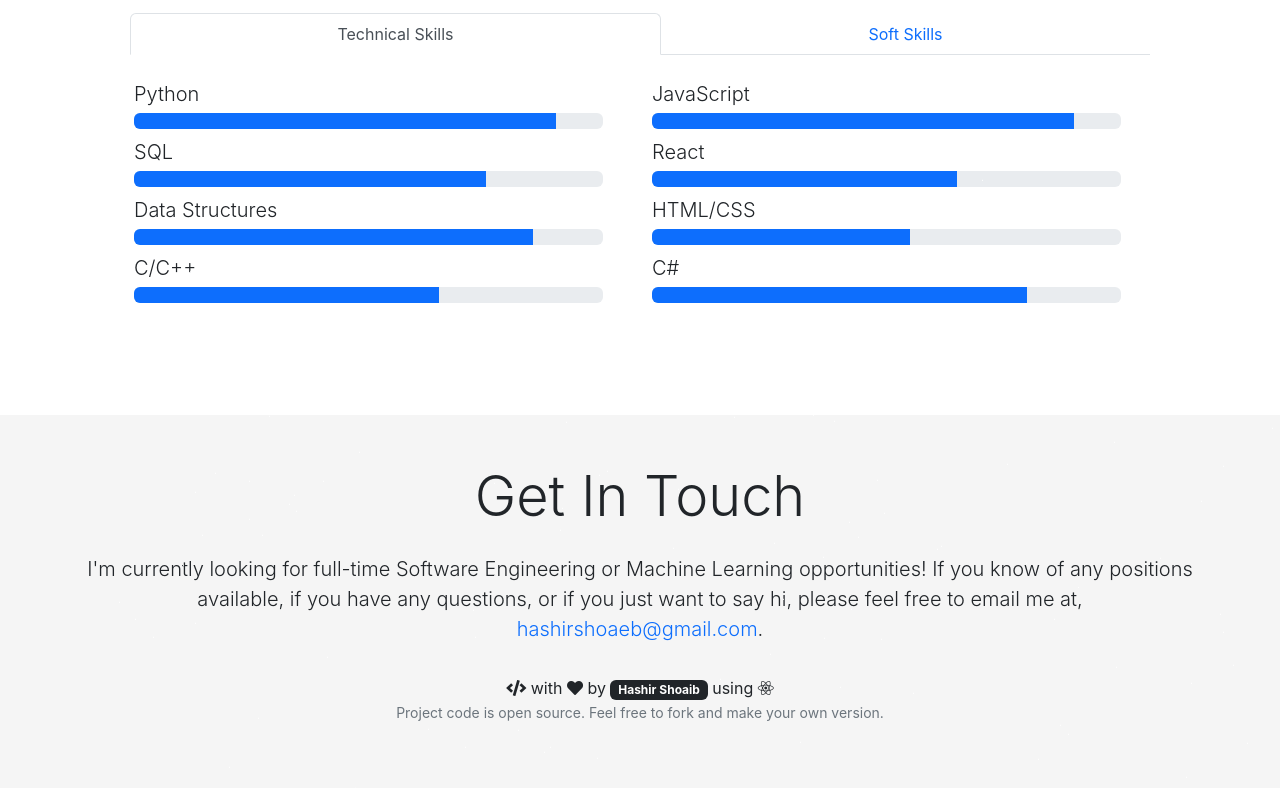
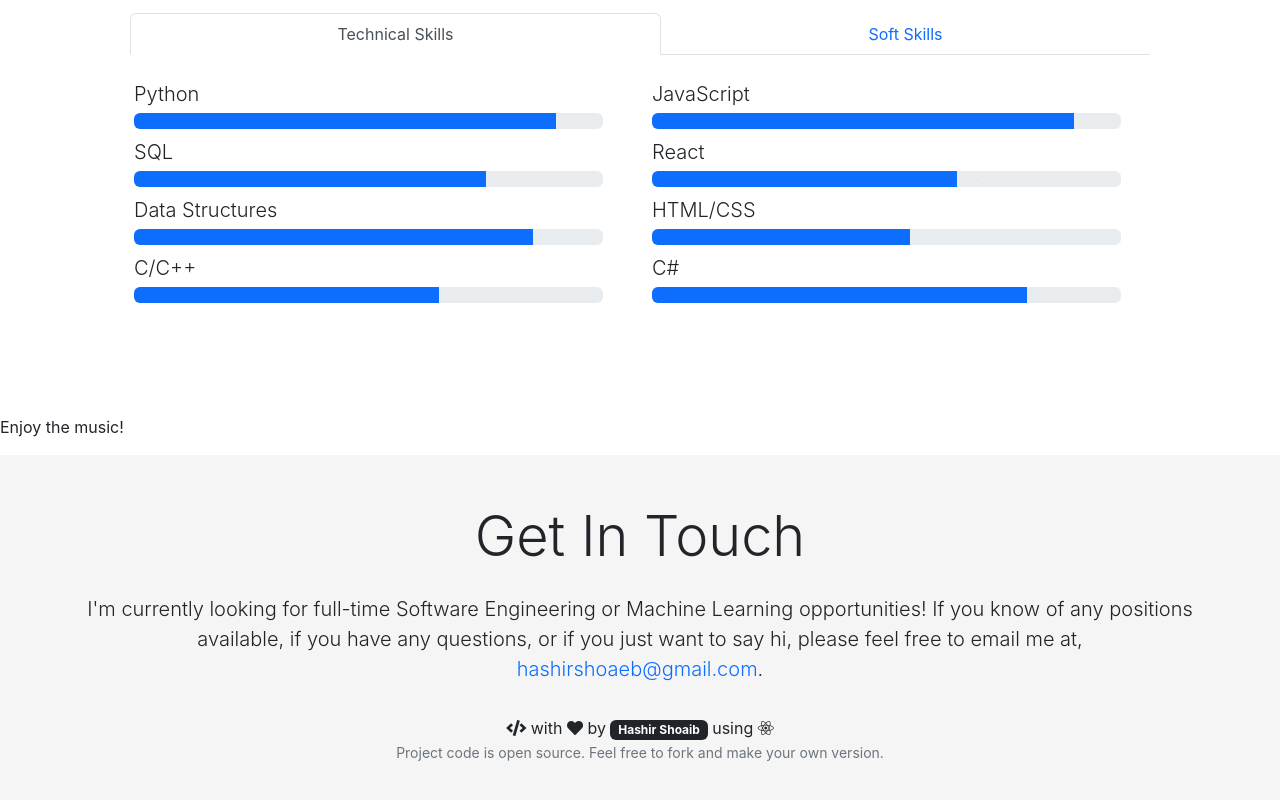
Before and after one commit to hashirshoaeb/home, a React (Create React App) app: page / in a window 1280 px wide. Shown: the part 2436-3236 px from the top of the page. Built offline with nearby package versions, Linux system fonts and the light colour scheme; no server answers.

Commit message:
Add audio player

```diff
--- a/src/App.js
+++ b/src/App.js
@@ -21,6 +21,7 @@ import Skills from "./components/home/Skills";
 import GetInTouch from "./components/home/GetInTouch.jsx";
 import Leadership from "./components/home/Leadership.jsx";
 
+import AudioPlayer from "./components/AudioPlayer.jsx";
 import Experience from "./components/home/Experience";
 
 const Home = React.forwardRef((props, ref) => {
@@ -70,7 +71,7 @@ const Home = React.forwardRef((props, ref) => {
           softSkills={skills.softSkills}
         />
       )}
-
+      <AudioPlayer />
     </>
   );
 });
```
